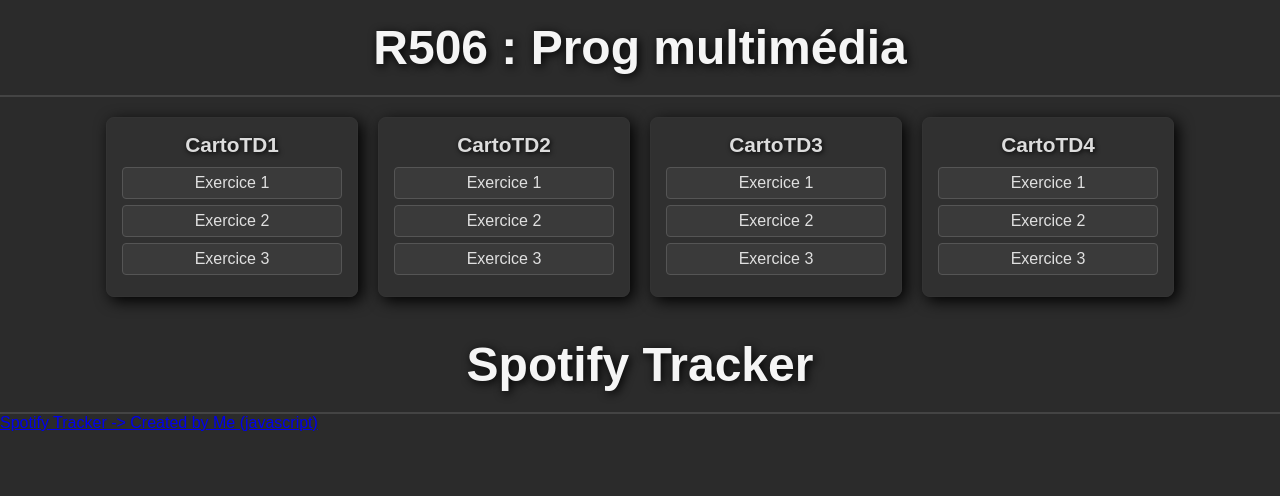
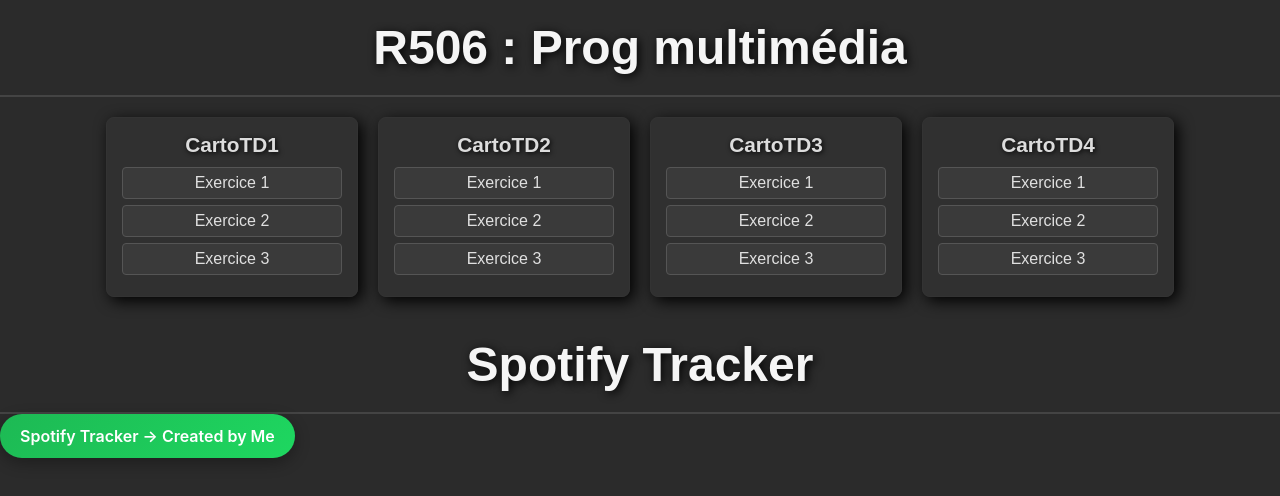
Before and after one commit to xDraawwScript/xDraawwScript.github.io, a plain HTML site: page index.html in a window 1280 px wide. Drawn offline with Linux system fonts and the light colour scheme.

Commit message:
style spotify

```diff
--- a/Style.css
+++ b/Style.css
@@ -76,3 +76,21 @@ h1 {
     background-color: #5a5a5a;
     color: #ffffff;
 }
+/* spotify */
+.spotify-bubble {
+  display: inline-block;
+  background: linear-gradient(135deg, #1db954, #1ed760);
+  color: #fff;
+  font-weight: 600;
+  padding: 12px 20px;
+  border-radius: 50px;
+  text-decoration: none;
+  box-shadow: 0 5px 15px rgba(0,0,0,0.3);
+  transition: transform 0.2s ease, box-shadow 0.2s ease;
+  font-family: 'Inter', sans-serif;
+}
+
+.spotify-bubble:hover {
+  transform: translateY(-3px);
+  box-shadow: 0 10px 25px rgba(0,0,0,0.4);
+}
--- a/index.html
+++ b/index.html
@@ -33,9 +33,9 @@
         </div>
     </div>
     <h1>Spotify Tracker</h3>
-    <a href="https://spotify-nowplaying-weld.vercel.app" target="_blank" rel="noopener noreferrer">
-        Spotify Tracker -> Created by Me (javascript)
-    </a>
+    <a href="https://spotify-nowplaying-weld.vercel.app" target="_blank" rel="noopener noreferrer" class="spotify-bubble">
+    Spotify Tracker → Created by Me</a>
+
 </div>
 
 
```
